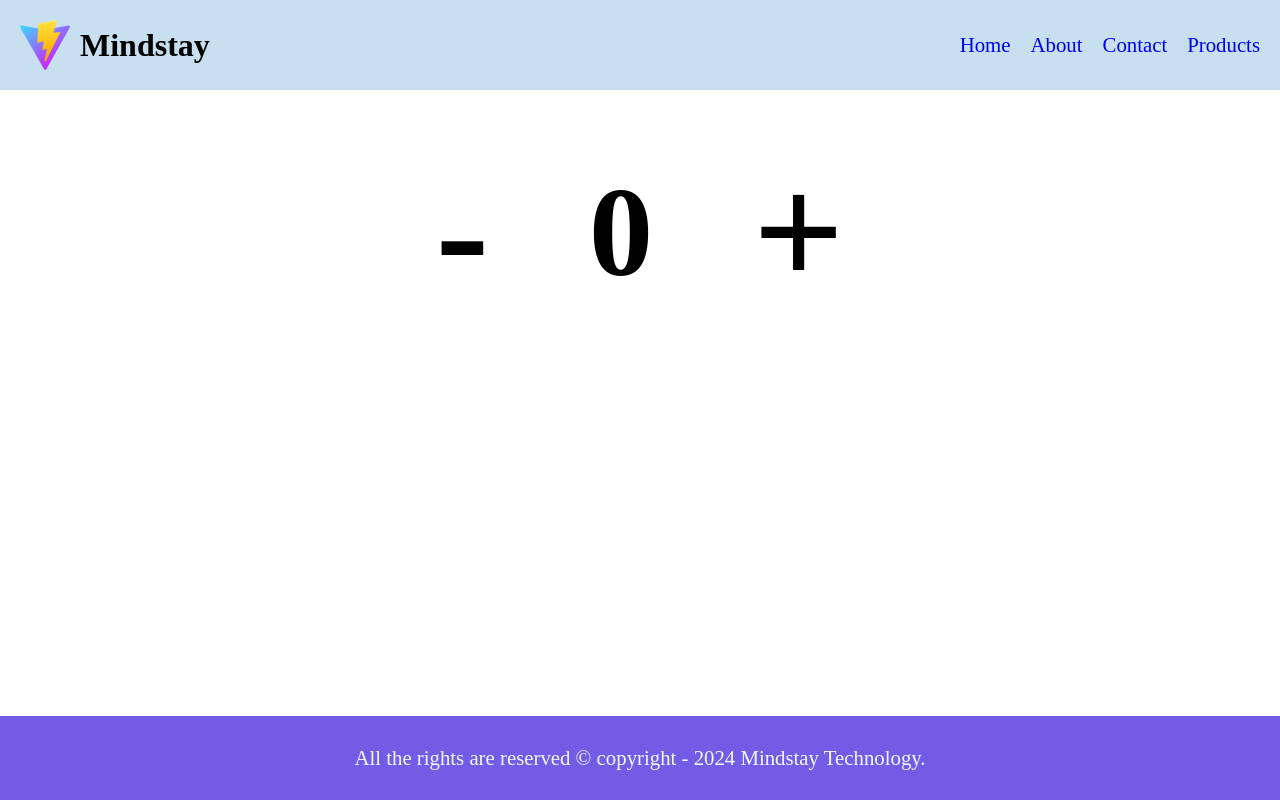
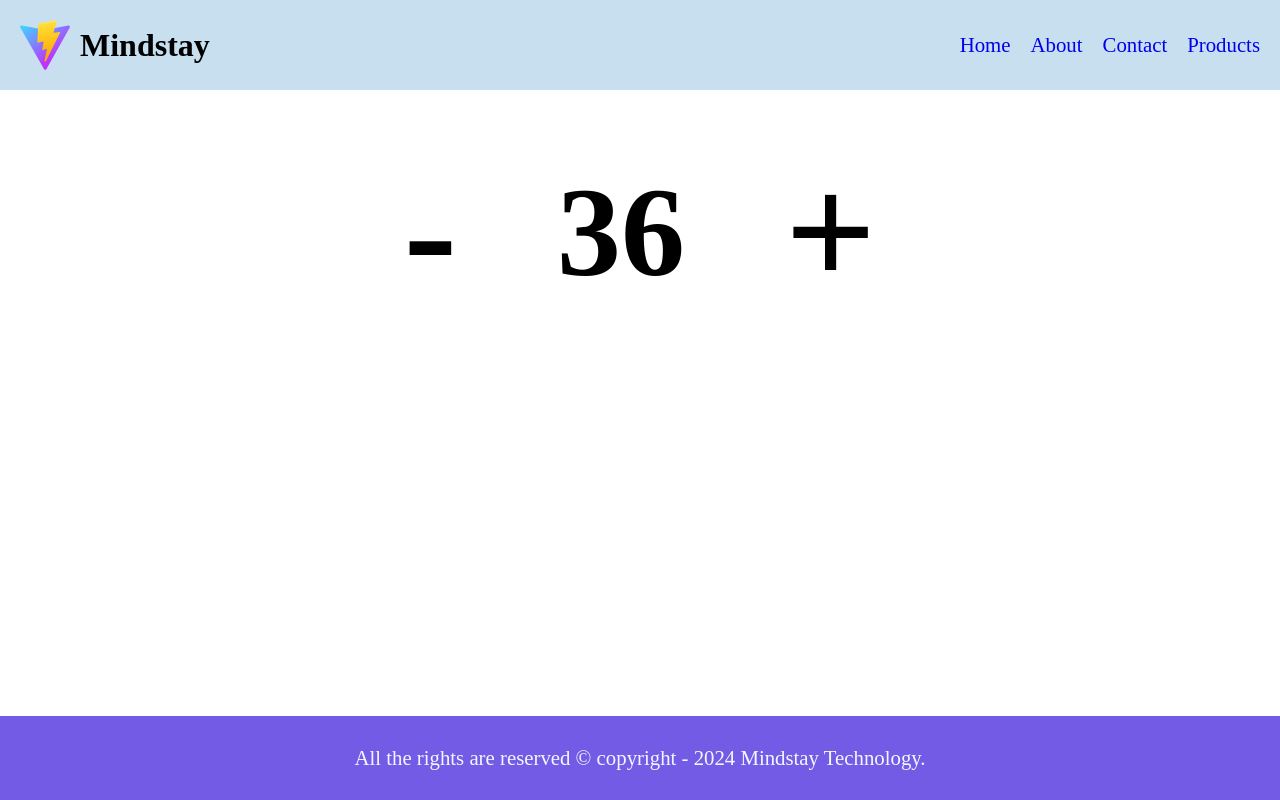
Before and after one commit to coding-tiger-aditya-jawanjal/react.js, a React (Vite) app in the folder client/: page / in a window 1280 px wide. Built offline with nearby package versions, Linux system fonts and the light colour scheme.

Commit message:
useContext

```diff
--- a/client/src/App.jsx
+++ b/client/src/App.jsx
@@ -8,8 +8,12 @@ import Error from "./pages/Error";
 
 import { BrowserRouter, Routes, Route } from "react-router-dom";
 import SingleProduct from "./pages/SingleProduct";
+import { useShop } from "./Context";
 
 const App = () => {
+  const { soap, count } = useShop();
+  console.log(soap , count);
+
   return (
     <BrowserRouter>
       <main>
--- /dev/null
+++ b/client/src/Context.jsx
@@ -0,0 +1,24 @@
+import { createContext, useContext, useEffect, useState } from "react";
+
+const Context = createContext();
+
+export const ContextProvider = ({ children }) => {
+  const [soap, setSoap] = useState(true);
+  const [count, setCount] = useState(36);
+  const [products, setProducts] = useState([]);
+
+  useEffect(()=>{
+    // data fetched
+    // store the response in products
+  },[])
+
+  return (
+    <Context.Provider value={{ soap, setSoap, count, setCount }}>
+      {children}
+    </Context.Provider>
+  );
+};
+
+export const useShop = () => {
+  return useContext(Context);
+};
--- a/client/src/components/Temp.jsx
+++ b/client/src/components/Temp.jsx
@@ -1,8 +1,10 @@
 import { memo, useCallback, useEffect, useMemo, useState } from "react";
+import { useShop } from "../Context";
 
 const Temp = ({ name }) => {
+  const { soap, count , setSoap , setCount } = useShop();
   // useState
-  const [count, setCount] = useState(0);
+  // const [count, setCount] = useState(0);
 
   // useMemo hook - to memoise value
   const calculate = useMemo(() => {
@@ -23,7 +25,7 @@ const Temp = ({ name }) => {
 
   return (
     <div>
-      <h1>Temp Component</h1>
+      <h1>Temp Component {count}</h1>
     </div>
   );
 };
--- a/client/src/main.jsx
+++ b/client/src/main.jsx
@@ -1,10 +1,13 @@
-import { StrictMode } from 'react'
-import { createRoot } from 'react-dom/client'
-import './styles/index.css';
-import App from './App.jsx'
+import { StrictMode } from "react";
+import { createRoot } from "react-dom/client";
+import "./styles/index.css";
+import App from "./App.jsx";
+import { ContextProvider } from "./Context.jsx";
 
-createRoot(document.getElementById('root')).render(
+createRoot(document.getElementById("root")).render(
   <StrictMode>
-    <App />
-  </StrictMode>,
-)
+    <ContextProvider>
+      <App />
+    </ContextProvider>
+  </StrictMode>
+);
--- a/client/src/pages/Home.jsx
+++ b/client/src/pages/Home.jsx
@@ -1,26 +1,15 @@
 import { useReducer } from "react";
+import { useShop } from "../Context";
 
 const Home = () => {
-  // useReducer Hook
-  const initialState = 0;
-
-  const reducer = (state, action) => {
-    switch (action.type) {
-      case "inc":
-        return state + 1;
-      case "dec":
-        return state - 1;
-    }
-  };
-
-  const [count, dispatch] = useReducer(reducer, initialState);
+  const { count, setCount } = useShop();
 
   return (
     <div className="home">
       <div className="temp">
-        <h2 onClick={() => dispatch({ type: "dec" })}> - </h2>
+        <h2 onClick={() => setCount((pre) => pre + 2)}> - </h2>
         <h1>{count}</h1>
-        <h2 onClick={() => dispatch({ type: "inc" })}> + </h2>
+        <h2> + </h2>
       </div>
     </div>
   );
```
